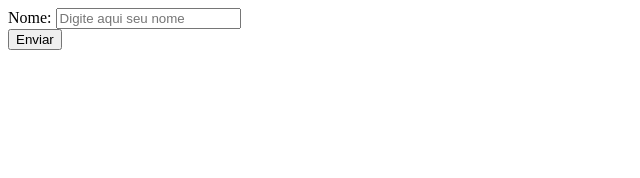
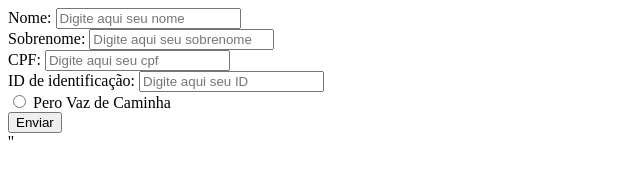
Before and after one commit to MiguelWeed/aulas_html_css, a plain HTML site: page 1_FORMULARIOS/4_atividade/index.html in a window 1280 px wide. Shown: the whole page, without its empty margins (0-640 px from the left). Drawn offline with Linux system fonts and the light colour scheme.

Commit message:
atividade

```diff
--- a/1_FORMULARIOS/4_atividade/index.html
+++ b/1_FORMULARIOS/4_atividade/index.html
@@ -12,7 +12,23 @@
             <label for="nome">Nome:</label>
             <input type="text" id="nome" placeholder="Digite aqui seu nome" required>
         </div>
+        <div>
+            <label for="nome">Sobrenome:</label>
+            <input type="text" id="nome" placeholder="Digite aqui seu sobrenome" required>
+        </div>
+        <div>
+            <label for="nome">CPF:</label>
+            <input type="text" id="nome" placeholder="Digite aqui seu cpf" required>
+        </div>
+        <div>
+            <label for="nome">ID de identificação:</label>
+            <input type="text" id="nome" placeholder="Digite aqui seu ID" required>
+        </div>
+        <div>
+            <input type="radio" id="opcao1" name="america">
+            <label for="opcao1">Pero Vaz de Caminha</label>
+        </div>
         <button>Enviar</button>
     </form>
 </body>
-</html>
+</html>''
```
Also changed, not shown: 1_FORMULARIOS/2_input_radio/index.html (+3 -0 lines).
